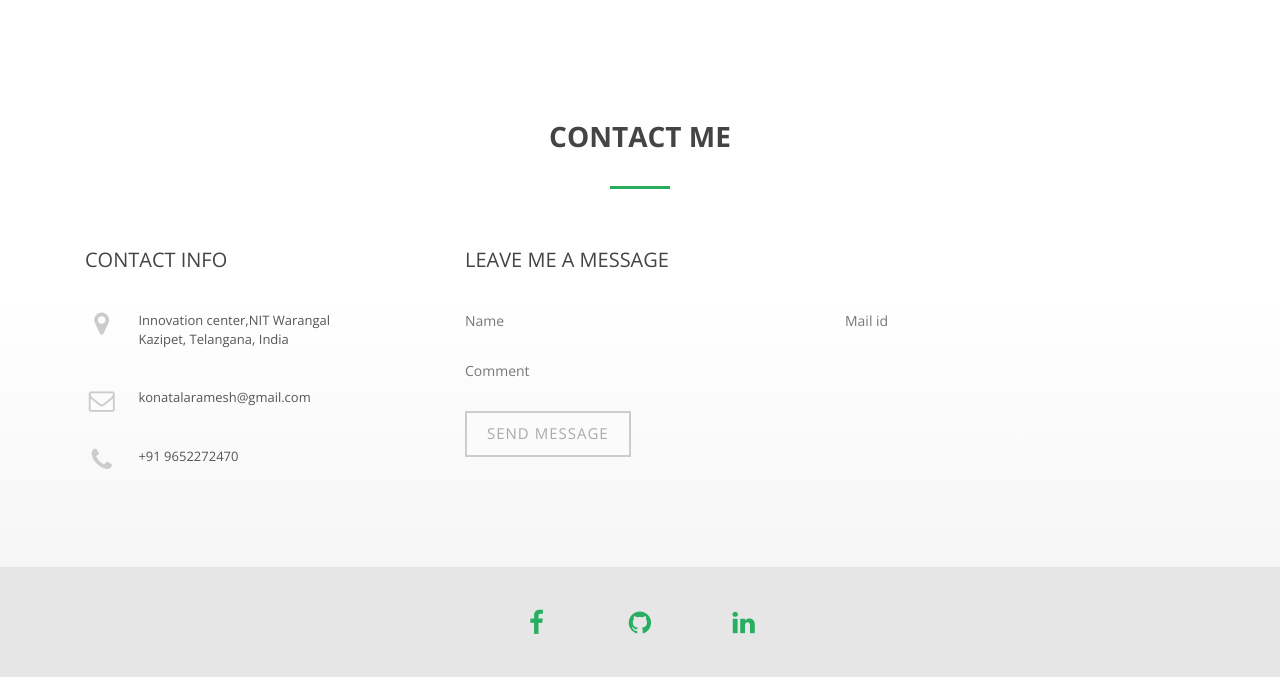
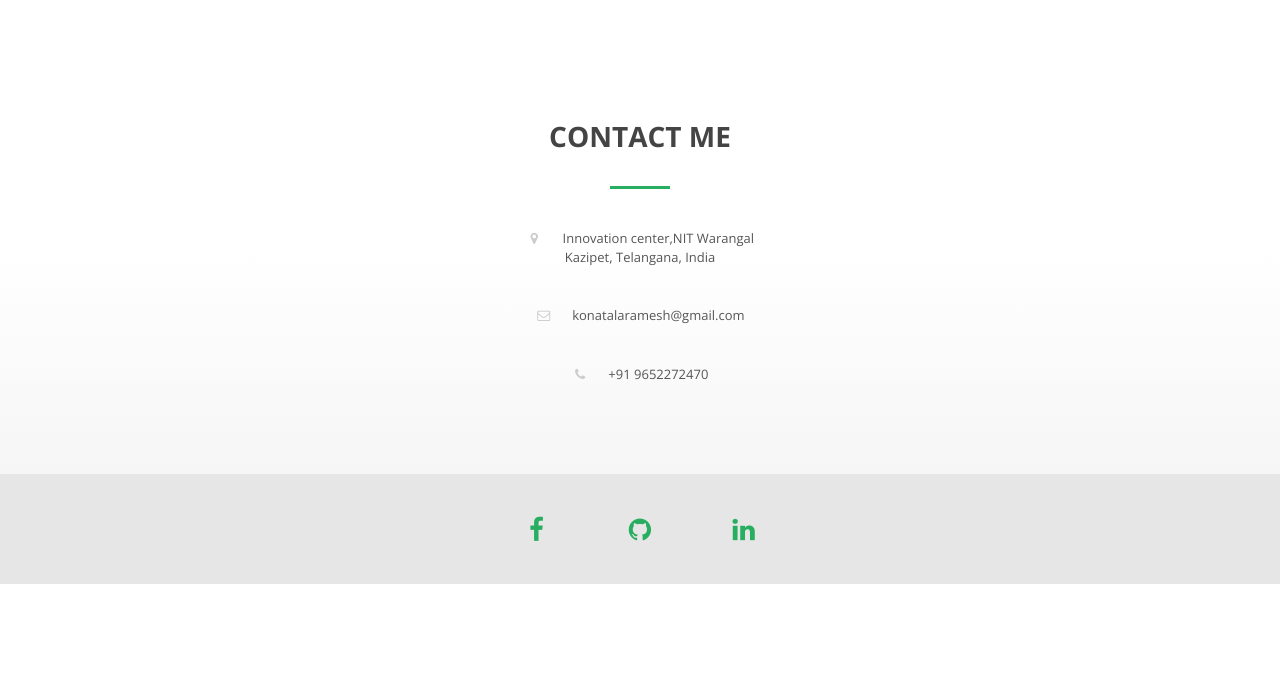
Before and after one commit to rameshkonatala/portfolio, a Django app: page / in a window 1280 px wide. Shown: the part 3534-4211 px from the top of the page. After the commit the page ends 4118 px from the top, so only its background shows below. Run offline with Django 3.2, Linux system fonts and the light colour scheme; parts of the project's set-up code (start-up, migrations or seed data) failed here and were passed over; some libraries are stand-ins or nearby versions.

Commit message:
uploaded to host server and made minor changes later

```diff
--- /dev/null
+++ b/admin.py
@@ -0,0 +1,6 @@
+from django.contrib import admin
+from .models import Client
+# Register your models here.
+
+
+admin.site.register(Client)
--- /dev/null
+++ b/intro/templates/intro/404.html
@@ -0,0 +1 @@
+<p>Sorry, no page exists with that URL.</p>
--- a/intro/templates/intro/index.html
+++ b/intro/templates/intro/index.html
@@ -8,6 +8,7 @@
 <meta name="robots" content="noindex, follow">
 <meta name="description" content="portfolio">
 <meta name="author" content="ramesh konatala">
+<link rel="shortcut icon" href="{% static 'intro/images/avatar.ico' %}">
 
 <!-- Bootstrap -->
 <link rel="stylesheet" type="text/css"  href="{% static 'intro/css/bootstrap.css' %}">
@@ -403,41 +404,15 @@
     <div class="section-title text-center wow fadeInDown">
       <h2>Contact me</h2>
       <hr>
-      <div class="clearfix"></div>
+    <div class="wow fadeInDown" data-wow-delay="200ms">
+      <div class="space"></div>
+      <p><i class="fa fa-map-marker fa-fw "></i>Innovation center,NIT Warangal<br>Kazipet, Telangana, India</p>
+      <div class="space"></div>
+      <p><i class="fa fa-envelope-o fa-fw"></i>konatalaramesh@gmail.com</p>
+      <div class="space"></div>
+      <p><i class="fa fa-phone fa-fw"></i>+91 9652272470</p>
     </div>
-    <div class="col-md-4 wow fadeInDown" data-wow-delay="200ms">
-      <h3>Contact Info</h3>
-      <div class="space"></div>
-      <p><i class="fa fa-map-marker fa-fw pull-left fa-2x"></i>Innovation center,NIT Warangal<br>Kazipet, Telangana, India</p>
-      <div class="space"></div>
-      <p><i class="fa fa-envelope-o fa-fw pull-left fa-2x"></i>konatalaramesh@gmail.com</p>
-      <div class="space"></div>
-      <p><i class="fa fa-phone fa-fw pull-left fa-2x"></i>
-      +91 9652272470</p>
     </div>
-    <div class="col-md-8 wow fadeInDown" data-wow-delay="200ms">
-      <h3>Leave me a message</h3>
-      <form action="" role="form" method="post" >
-        {% csrf_token  %}
-        <div class="row">
-              <div class="col-md-6">
-                <ul>Name</ul>
-                {{form.name}}
-              </div>
-              <div class="col-md-6">
-                <ul>Mail id</ul>
-                {{form.mail_id}}
-              </div>
-        </div>
-        <div class="row">
-            <div class="col-md-12">
-                <br>
-                <ul>Comment</ul>
-                {{form.comment}}
-            </div>
-        </div>
-        <button type="submit" class="btn btn-default">Send Message</button>
-      </form>
     </div>
   </div>
 </div>
```
Also changed, not shown: db.sqlite3, 2 other files.
